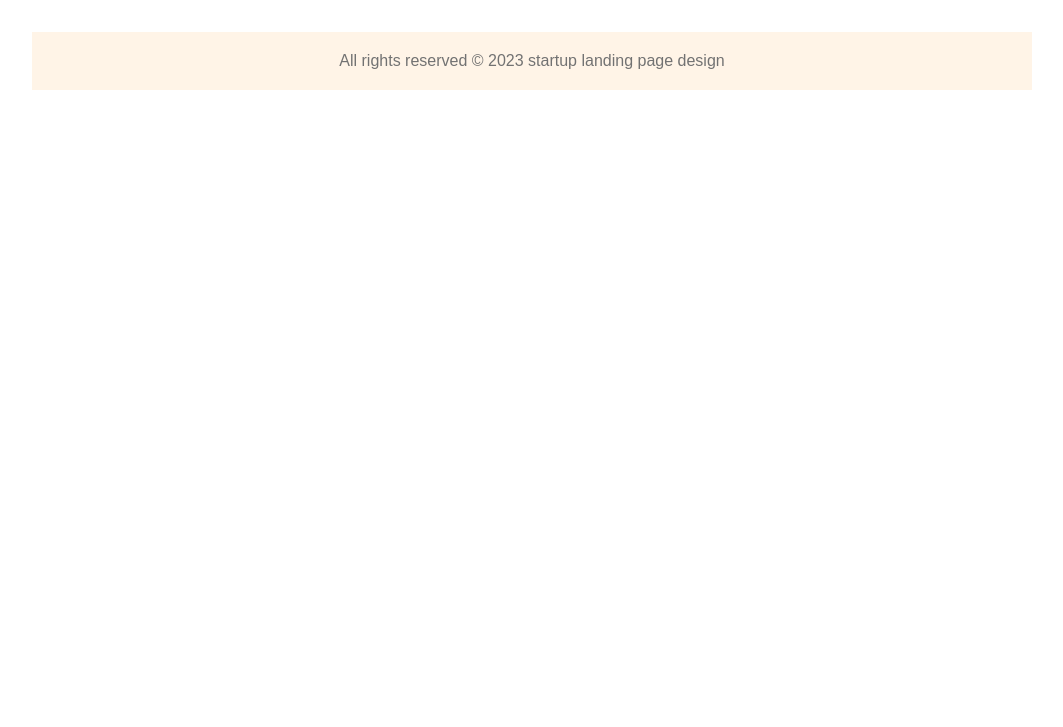
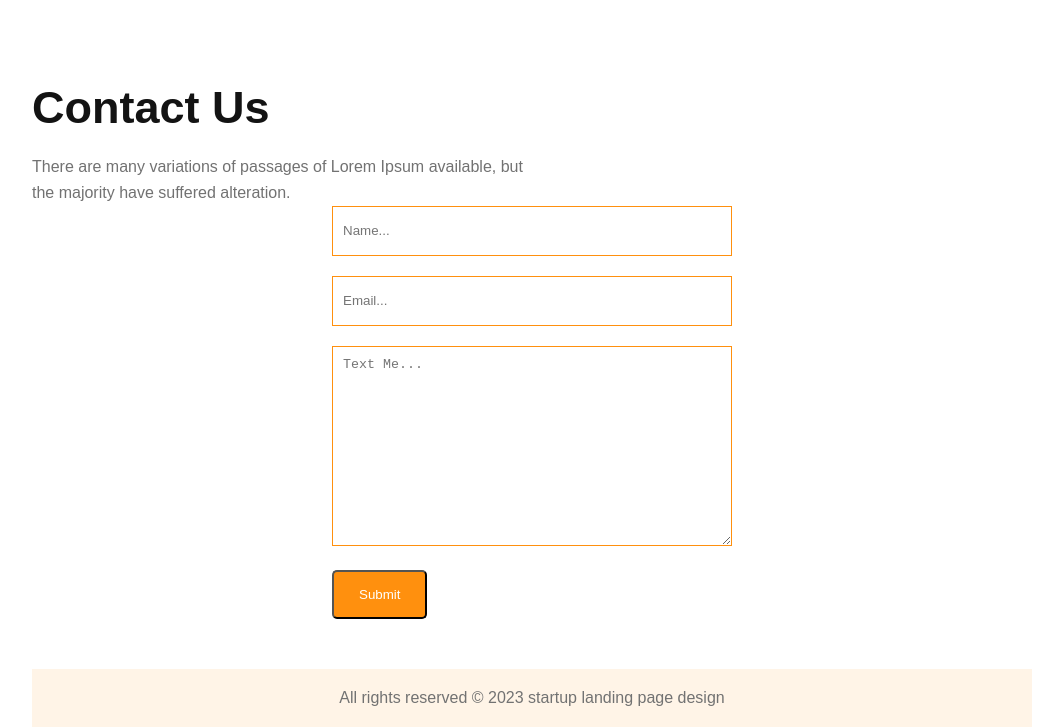
Before and after one commit to basakbabu/g3-architects, a plain HTML site: page index.html in a window 1280 px wide. Shown: the part 3546-4273 px from the top of the page, without its empty margins (108-1171 px from the left). Before the commit the page ends 3636 px from the top, so only its background shows below. Drawn offline with Linux system fonts and the light colour scheme.

Commit message:
contact us section add

```diff
--- a/index.html
+++ b/index.html
@@ -165,6 +165,25 @@
                 </div>
             </div>
          </section>
+         <!-- Start Contact Us Area -->
+         <section class="contact__us__area">
+            <div class="container">
+                <div class="section__heading">
+                    <h2>
+                        Contact Us
+                    </h2>
+                    <p>There are many variations of passages of Lorem Ipsum available, but the majority have suffered alteration.</p>
+                </div>
+                <div class="contact__us">
+                    <form action="#">
+                        <input type="text" placeholder="Name...">
+                        <input type="email" placeholder="Email...">
+                        <textarea placeholder="Text Me..."></textarea>
+                        <button class="batton">Submit</button>
+                    </form>
+                </div>
+            </div>
+         </section>
     </main>
     <!-- End Main Area -->
 
--- a/style.css
+++ b/style.css
@@ -252,6 +252,25 @@ header{
     filter:grayscale(1);
 }
 
+/* Contact Area */
+.contact__us__area{
+    padding: 50px 0;
+}
+.contact__us{
+    width: 40%;
+    margin: 0 auto;
+}
+.contact__us input, .contact__us textarea{
+    width: 100%;
+    height: 50px;
+    padding: 10px;
+    border: 1px solid var(--orange);
+    margin-bottom: 20px;
+}
+.contact__us textarea{
+    height: 200px;
+}
+
 /* Footer Area */
 .footer__text{
     background-color: var(--light-orange);
```
